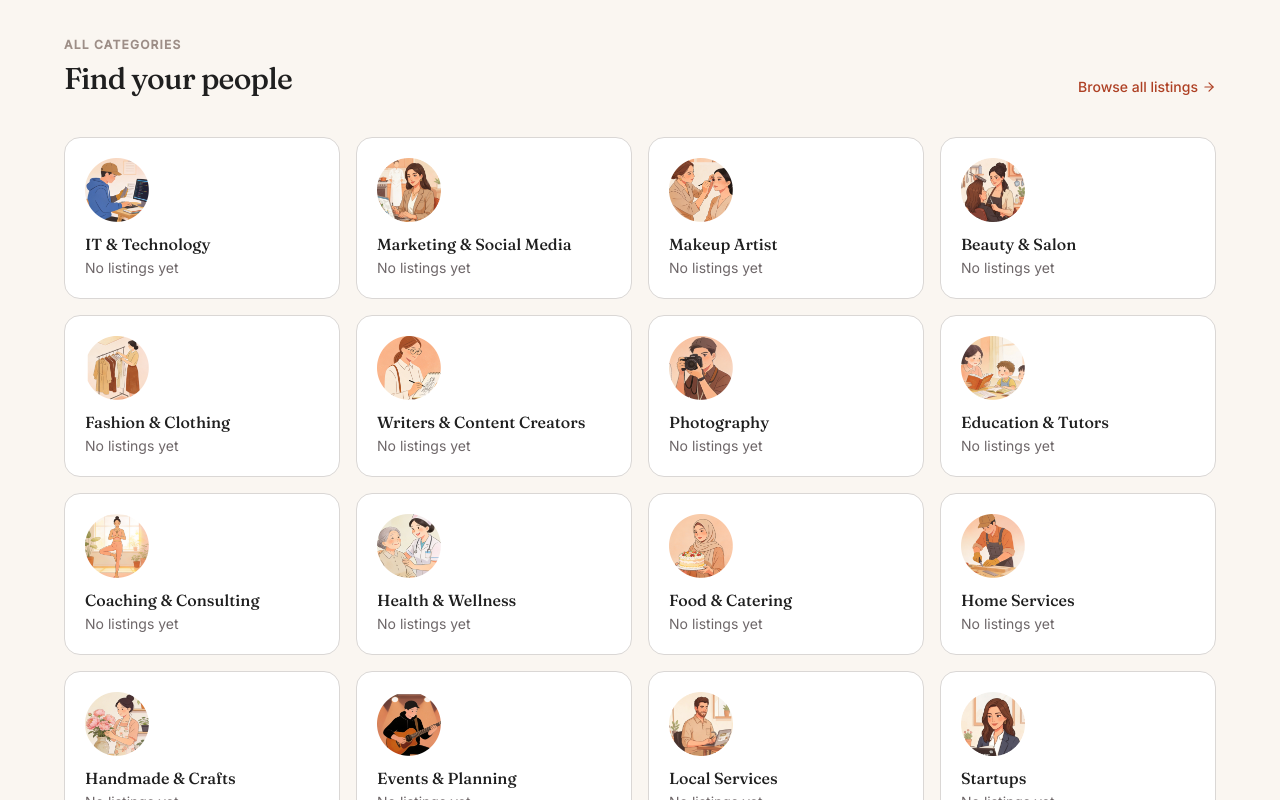
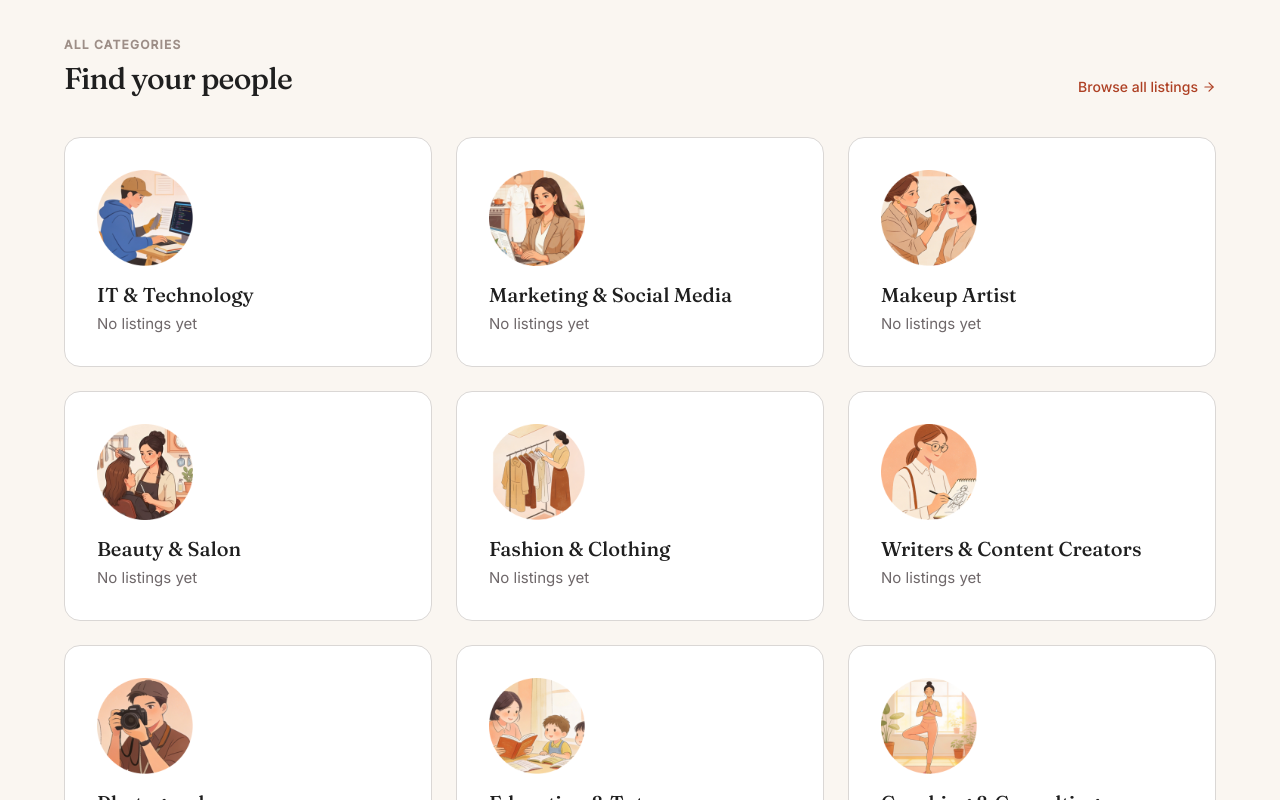
Before and after one commit to rkirankhan/souqim, a React (Vite) app: page /categories in a window 1280 px wide. Shown: the part 660-1460 px from the top of the page. Built offline with nearby package versions, Linux system fonts and the light colour scheme; no server answers; the database is empty.

Commit message:
Categories grid: 3 cards per row, larger size
Changed lg:grid-cols-4 -> lg:grid-cols-3, padding p-4-5 -> p-6-8,
illustration size-14-16 -> size-20-24, title text-base -> text-xl
in Fraunces serif.

Co-Authored-By: Claude Opus 4.7 (1M context) <noreply@anthropic.com>

```diff
--- a/src/pages/categories.tsx
+++ b/src/pages/categories.tsx
@@ -146,7 +146,7 @@ export function CategoriesPage() {
           </div>
 
           {filtered.length > 0 ? (
-            <div className="grid grid-cols-2 sm:grid-cols-3 lg:grid-cols-4 gap-3 md:gap-4">
+            <div className="grid grid-cols-1 sm:grid-cols-2 lg:grid-cols-3 gap-4 md:gap-6">
               {filtered.map((category) => {
                 const Icon = CATEGORY_ICONS[category] || DEFAULT_CATEGORY_ICON
                 const illustration = CATEGORY_ILLUSTRATIONS[category]
@@ -162,25 +162,25 @@ export function CategoriesPage() {
                   <Link
                     key={category}
                     to={`/browse?category=${encodeURIComponent(category)}`}
-                    className="group relative rounded-2xl border border-border bg-card p-4 md:p-5 transition-all hover:border-primary/40 hover:shadow-lg hover:-translate-y-1"
+                    className="group relative rounded-2xl border border-border bg-card p-6 md:p-8 transition-all hover:border-primary/40 hover:shadow-lg hover:-translate-y-1"
                   >
                     {showIllustration ? (
                       <img
                         src={illustration}
                         alt=""
-                        className="size-14 md:size-16 object-contain select-none mb-3 transition-transform group-hover:scale-[1.06]"
+                        className="size-20 md:size-24 object-contain select-none mb-4 transition-transform group-hover:scale-[1.06]"
                         loading="lazy"
                         onError={() => markMissing(category)}
                       />
                     ) : (
-                      <div className="size-14 md:size-16 rounded-full bg-primary/10 flex items-center justify-center mb-3 transition-colors group-hover:bg-primary/15">
-                        <Icon className="size-6 text-primary" />
+                      <div className="size-20 md:size-24 rounded-full bg-primary/10 flex items-center justify-center mb-4 transition-colors group-hover:bg-primary/15">
+                        <Icon className="size-9 text-primary" />
                       </div>
                     )}
-                    <h3 className="text-[15px] md:text-base font-medium leading-tight mb-1 group-hover:text-primary transition-colors">
+                    <h3 className="text-lg md:text-xl font-medium leading-tight mb-1.5 group-hover:text-primary transition-colors" style={{ fontFamily: 'Fraunces, serif' }}>
                       {category}
                     </h3>
-                    <p className="text-xs md:text-sm text-muted-foreground">{countLabel}</p>
+                    <p className="text-sm md:text-[15px] text-muted-foreground">{countLabel}</p>
                   </Link>
                 )
               })}
```
